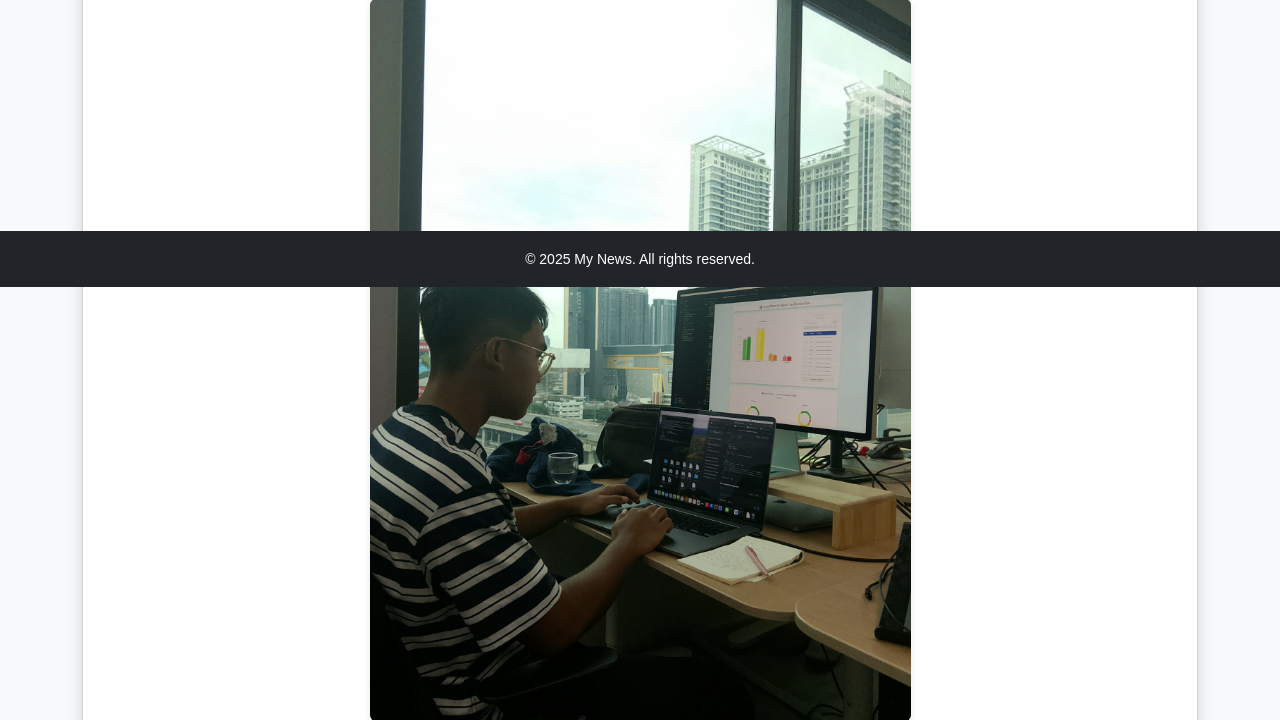
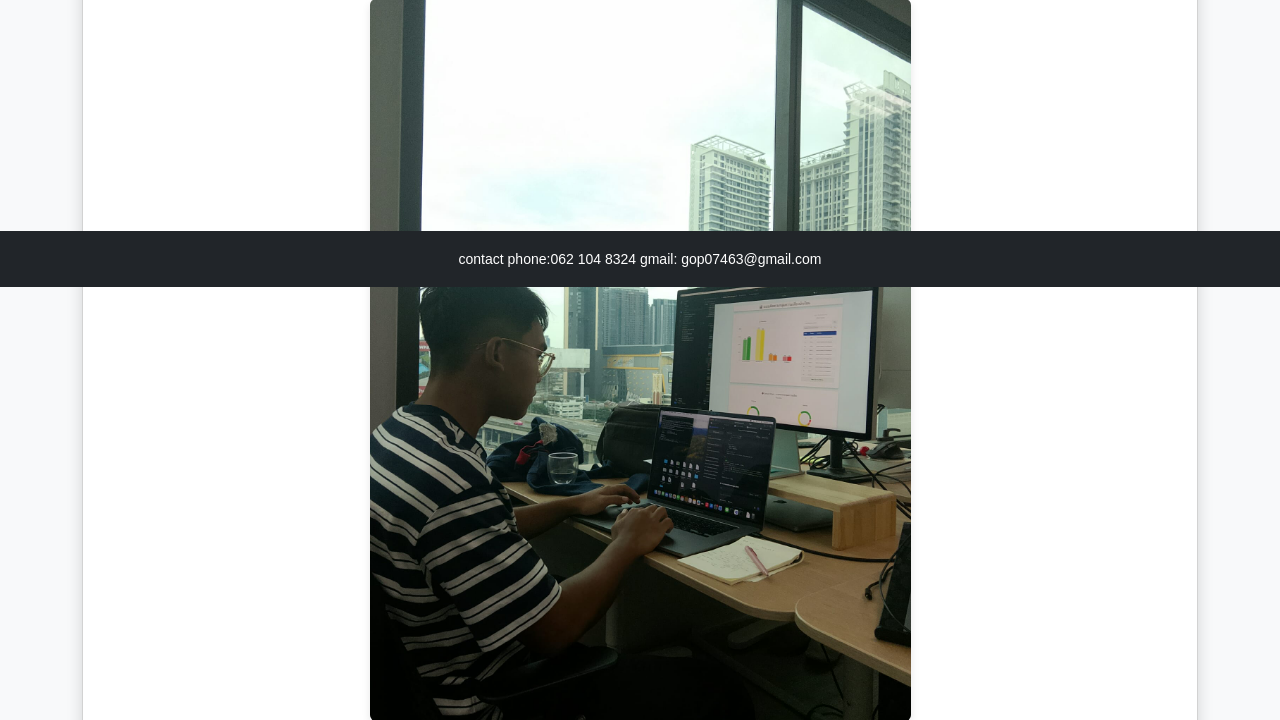
Before and after one commit to gop123654/my-flask-news, a Flask app: page /article/1 in a window 1280 px wide. Shown: the part 513-1233 px from the top of the page. Run offline with Flask 3, Linux system fonts and the light colour scheme.

Commit message:
Update base.html

```diff
--- a/templates/base.html
+++ b/templates/base.html
@@ -34,7 +34,7 @@
 </div>
 
 <footer class="bg-dark text-white text-center py-3 mt-auto">
-  <small>© 2025 My News. All rights reserved.</small>
+  <small>contact phone:062 104 8324 gmail: gop07463@gmail.com</small>
 </footer>
 
 <script src="https://cdn.jsdelivr.net/npm/bootstrap@5.3.3/dist/js/bootstrap.bundle.min.js"></script>
```
